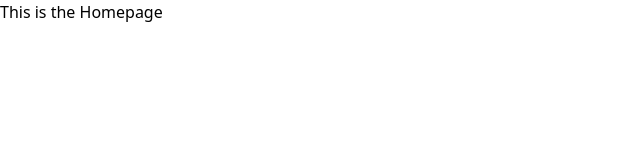
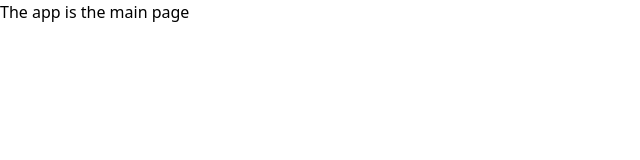
Before and after one commit to xylocone/charxtz, a Next.js app: page / in a window 1280 px wide. Shown: the top 160 px of the page, without its empty margins (0-640 px from the left). Built offline with nearby package versions, Linux system fonts and the light colour scheme.

Commit message:
fix: remove non-required context

```diff
--- a/src/pages/_app.tsx
+++ b/src/pages/_app.tsx
@@ -1,6 +1,6 @@
-import '@/styles/globals.css'
-import type { AppProps } from 'next/app'
+import "@/styles/globals.css";
+import type { AppProps } from "next/app";
 
 export default function App({ Component, pageProps }: AppProps) {
-  return <Component {...pageProps} />
+  return <Component {...pageProps} />;
 }
--- a/src/pages/index.tsx
+++ b/src/pages/index.tsx
@@ -1,7 +1,7 @@
 import type { NextPage } from "next";
 
 const HomePage: NextPage = () => {
-  return <main>This is the Homepage</main>;
+  return <main>The app is the main page</main>;
 };
 
 export default HomePage;
```
